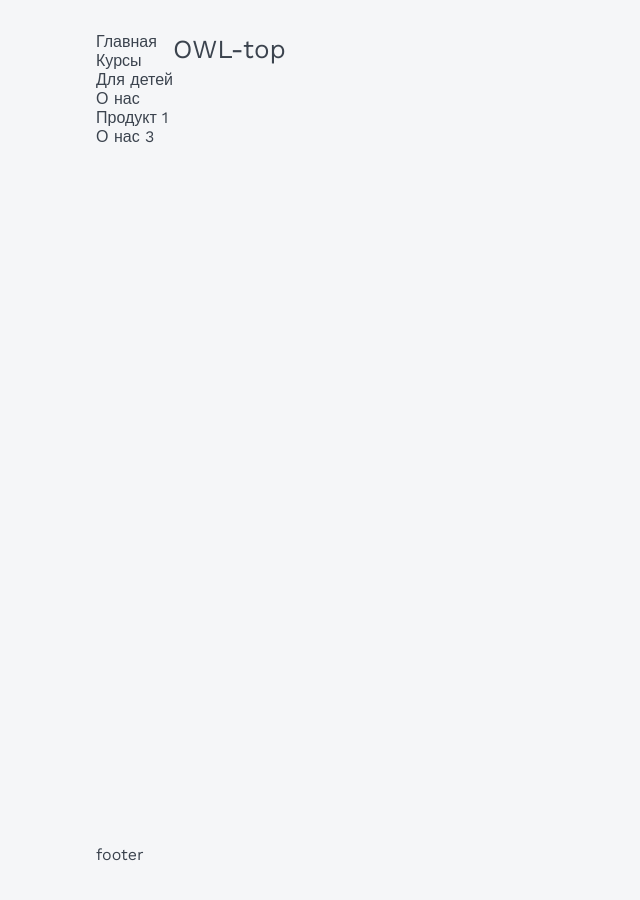
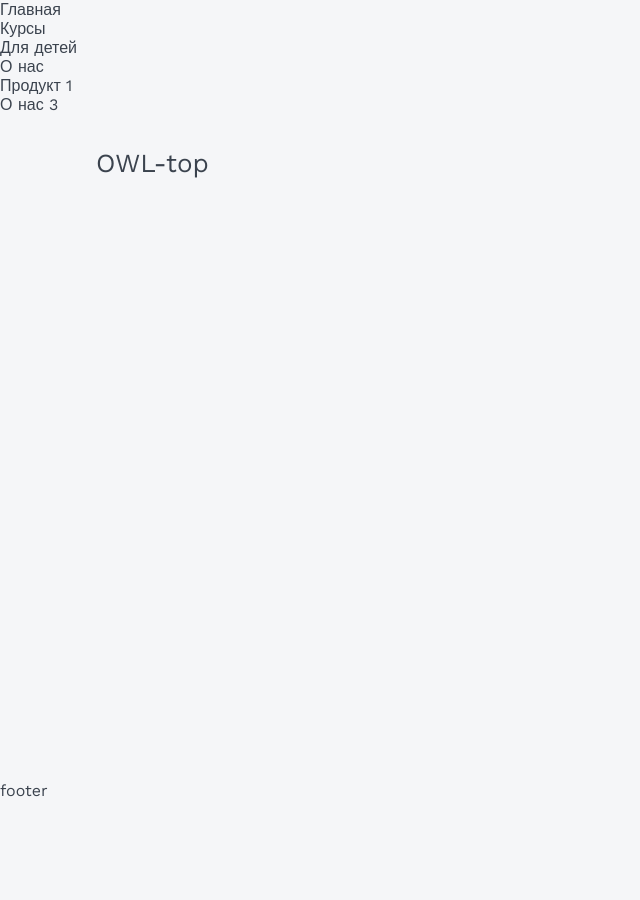
Before and after one commit to AlexeyYakovec/ratingApp-nextjs, a Next.js app: page / in a window 1280 px wide. Shown: the top 900 px of the page, without its empty margins (0-640 px from the left). Before the commit the page ends 864 px from the top, so only its background shows below. Built offline with nearby package versions, Linux system fonts and the light colour scheme.

Commit message:
fixed component.props.ts

```diff
--- a/app/(site)/layout.tsx
+++ b/app/(site)/layout.tsx
@@ -19,13 +19,15 @@ export default function RootLayout({
 }) {
    return (
       <html lang="ru">
-         <body className={cn(workSans.className, styles.body)}>
-            <Sidebar />
-            <Header />
-            <main className={styles.main}>
-               <div className={styles.wrapper}>{children}</div>
-            </main>
-            <Footer />
+         <body className={cn(workSans.className)}>
+            <div className={styles.wrapper}>
+               <Header />
+               <Sidebar />
+               <main className={styles.main}>
+                  <div className={styles.body}>{children}</div>
+               </main>
+               <Footer />
+            </div>
          </body>
       </html>
    );
--- a/components/Footer/Footer.props.ts
+++ b/components/Footer/Footer.props.ts
@@ -1,5 +1,6 @@
-import { ReactNode } from "react";
+import { DetailedHTMLProps, HTMLAttributes, ReactNode } from "react";
 
-export interface FooterProps {
+export interface FooterProps
+   extends DetailedHTMLProps<HTMLAttributes<HTMLDivElement>, HTMLDivElement> {
    children?: ReactNode;
 }
--- a/components/Header/Header.props.ts
+++ b/components/Header/Header.props.ts
@@ -1,5 +1,6 @@
-import { ReactNode } from "react";
+import { DetailedHTMLProps, HTMLAttributes, ReactNode } from "react";
 
-export interface HeaderProps {
+export interface HeaderProps
+   extends DetailedHTMLProps<HTMLAttributes<HTMLDivElement>, HTMLDivElement> {
    children?: ReactNode;
 }
--- a/components/Sidebar/Sidebar.props.ts
+++ b/components/Sidebar/Sidebar.props.ts
@@ -1,5 +1,6 @@
-import { ReactNode } from "react";
+import { DetailedHTMLProps, HTMLAttributes, ReactNode } from "react";
 
-export interface SidebarProps {
+export interface SidebarProps
+   extends DetailedHTMLProps<HTMLAttributes<HTMLDivElement>, HTMLDivElement> {
    children?: ReactNode;
 }
```
